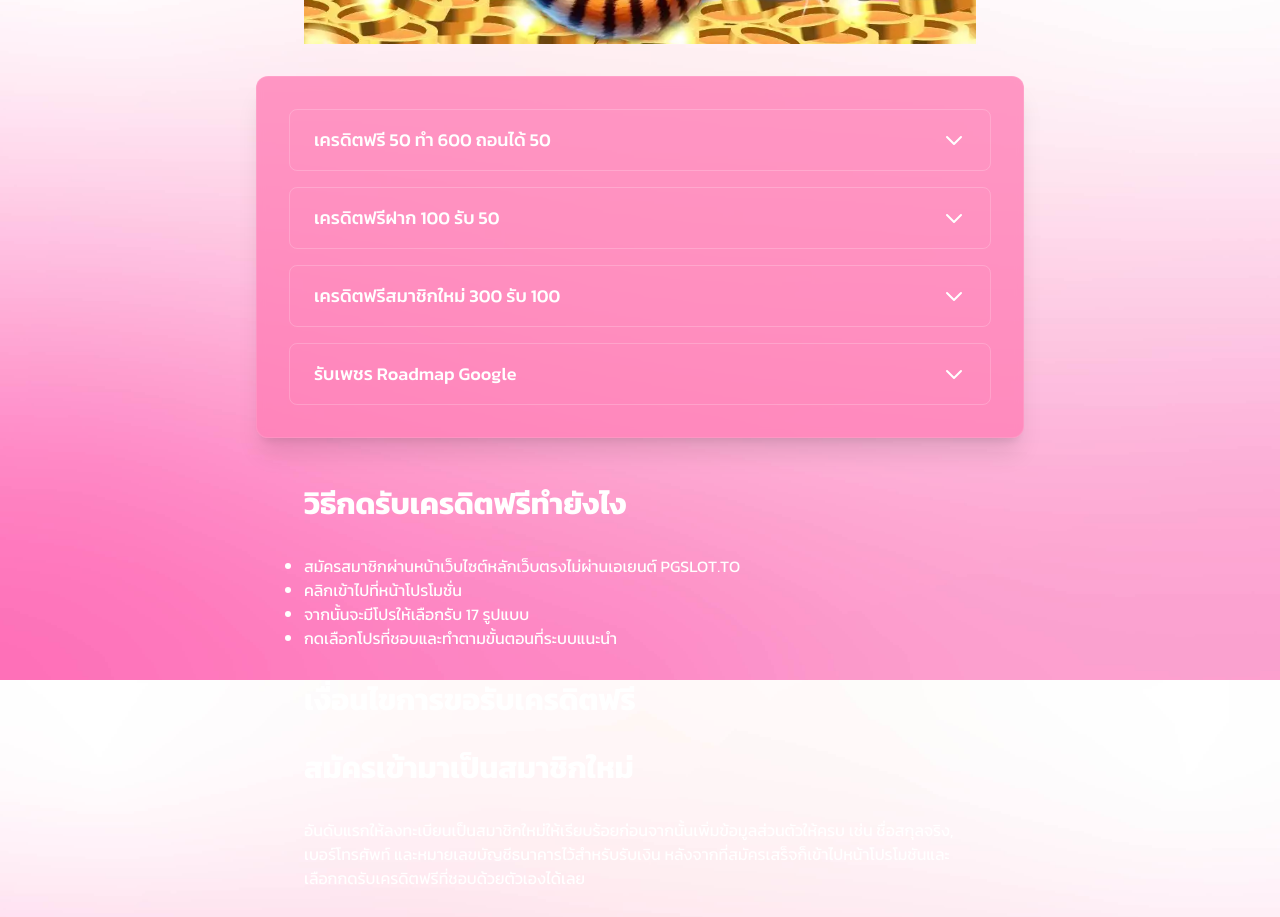
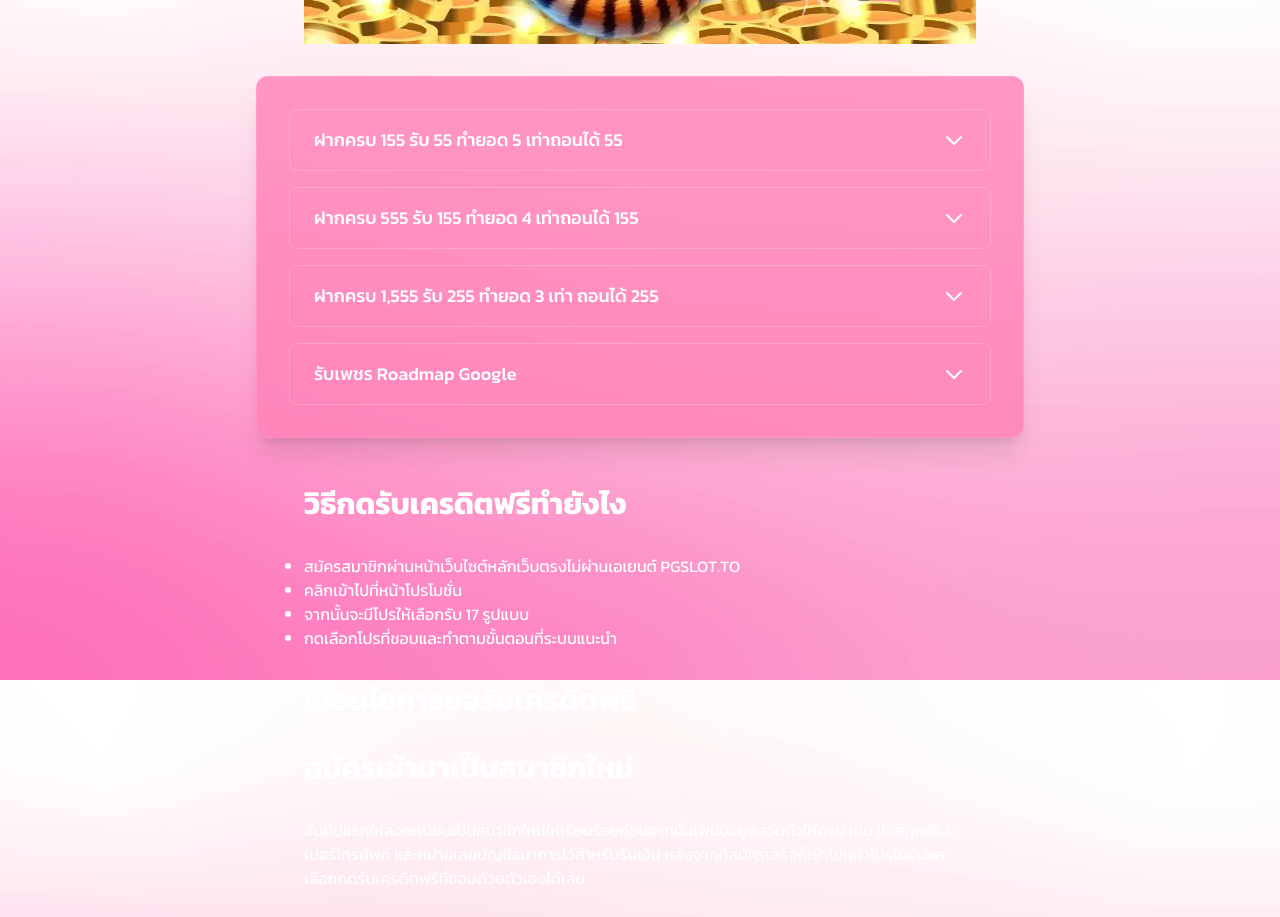
Before and after one commit to zhshimanto/PgTo, a Nuxt app: page /free-credit in a window 1280 px wide. Shown: the part 920-1837 px from the top of the page. Built offline with nearby package versions, Linux system fonts and the light colour scheme.

Commit message:
coupon code change sunday

```diff
--- a/pages/free-credit.vue
+++ b/pages/free-credit.vue
@@ -138,16 +138,16 @@ const toggleAccordion = (index) => {
 
 const faqItems = [
   {
-    question: 'เครดิตฟรี 50 ทำ 600 ถอนได้ 50',
-    answer: 'รหัสคูปอง : PGSLOTTOFREE50'
+    question: 'ฝากครบ 155 รับ 55 ทำยอด 5 เท่าถอนได้ 55',
+    answer: 'รหัสคูปอง : RSLAV1QJ5XHTZB72'
   },
   {
-    question: 'เครดิตฟรีฝาก 100 รับ 50',
-    answer: 'รหัสคูปอง : QGQ5V2XJT6INNBS1'
+    question: 'ฝากครบ 555 รับ 155 ทำยอด 4 เท่าถอนได้ 155',
+    answer: 'รหัสคูปอง : 521IVU4LRY1GGFOQ'
   },
   {
-    question: 'เครดิตฟรีสมาชิกใหม่ 300 รับ 100',
-    answer: 'รหัสคูปอง : PGSLOTTONEWS100'
+    question: 'ฝากครบ 1,555 รับ 255 ทำยอด 3 เท่า ถอนได้ 255',
+    answer: 'รหัสคูปอง : VBD2D8V4OJF19SU6'
   },
   {
     question: 'รับเพชร Roadmap Google',
```
